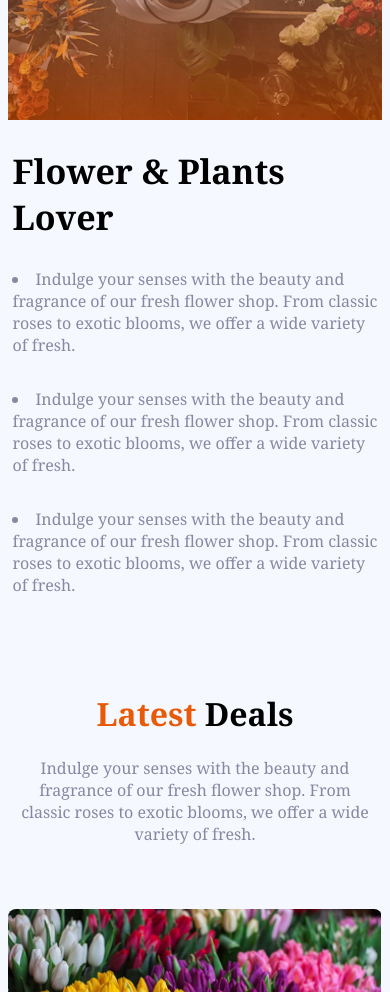
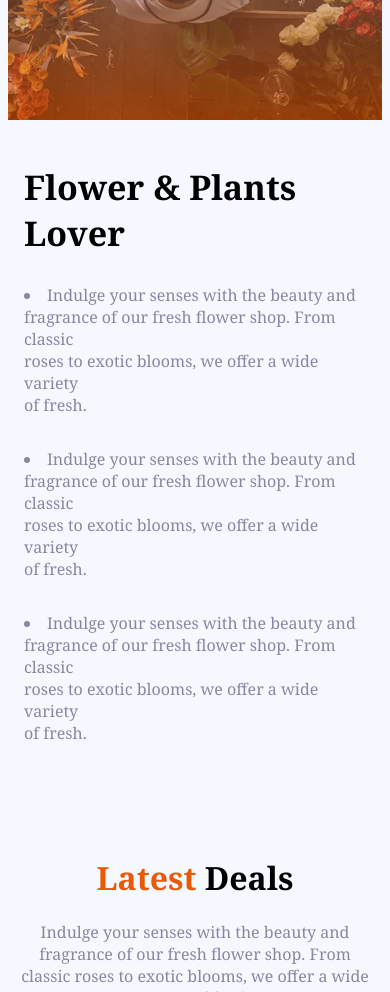
Before and after one commit to Tanvir-programmer/Flower-Market, a plain HTML site: page index.html in a window 390 px wide. Shown: the part 2800-3792 px from the top of the page. Drawn offline with Linux system fonts and the light colour scheme.

Commit message:
little bit polish to some section!

```diff
--- a/styles/style.css
+++ b/styles/style.css
@@ -342,7 +342,9 @@ footer{
         flex-direction: column;
         width: 100%;
     }
-
+    .flower-lover-text{
+        padding: 1rem;
+    }
   .flower-lover-container img {
     height: auto;
     max-width: 100%;
```
